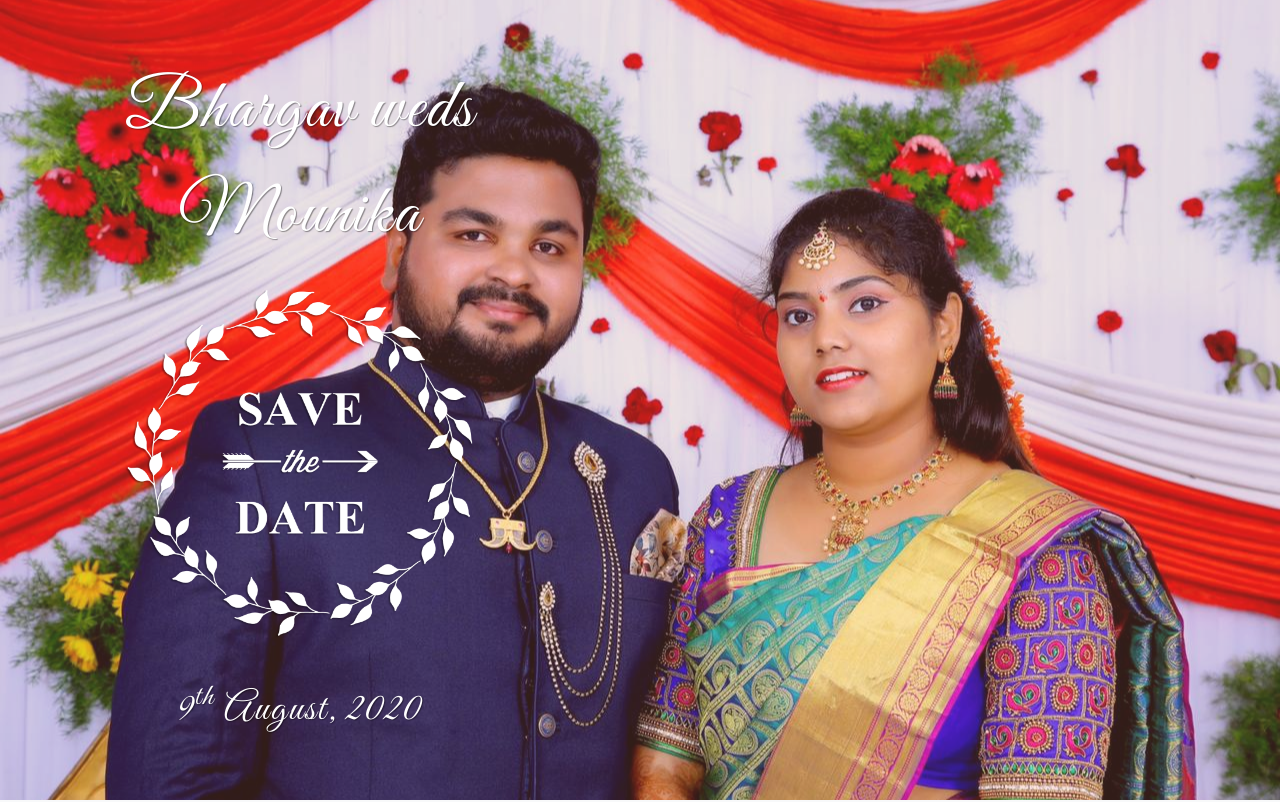
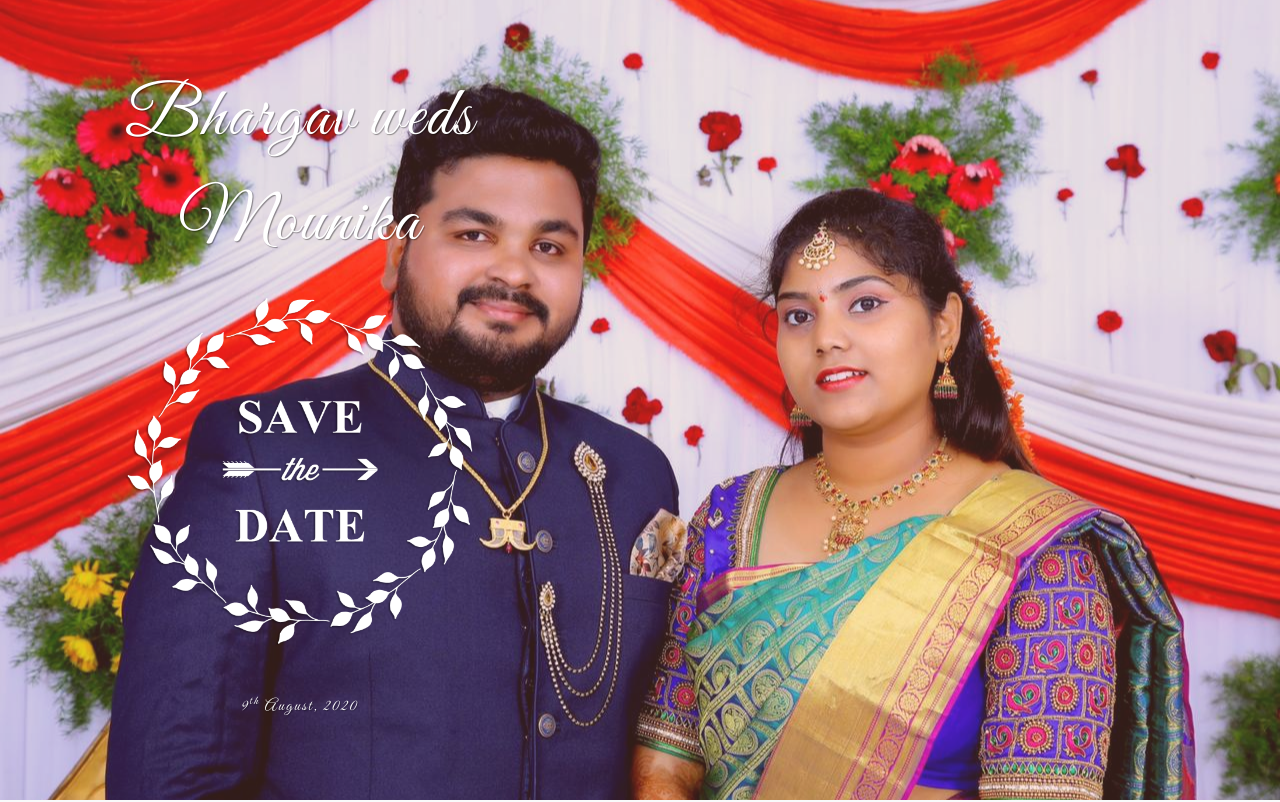
Before and after one commit to sumanthdonthula/sister-marriag, a plain HTML site: page index.html in a window 1280 px wide. Shown: the top 802 px of the page. Drawn offline with nearby package versions, Linux system fonts and the light colour scheme.

Commit message:
Update index.html

```diff
--- a/index.html
+++ b/index.html
@@ -24,7 +24,7 @@
   <div class="ww-wedding-announcement d-flex align-items-center justify-content-start">
     <div class="container ww-announcement-container">
       <p class="ww-couple-name ww-title" data-aos="zoom-in-down" data-aos-delay="300" data-aos-duration="1000">Bhargav weds Mounika</p><img class="img-fluid mt-1" src="images/laurel-1.png" alt="Heart" data-aos="zoom-in-down" data-aos-delay="300" data-aos-duration="1000"/>
-      <p class="h1 mt-5 ww-title" data-aos="zoom-in-down" data-aos-delay="300" data-aos-duration="1000" data-aos-offset="10">9<sup>th</sup> August, 2020</p>
+      <p class="h mt-5 ww-title" data-aos="zoom-in-down" data-aos-delay="300" data-aos-duration="1000" data-aos-offset="10">9<sup>th</sup> August, 2020</p>
     </div>
   </div>
 </div>
```
